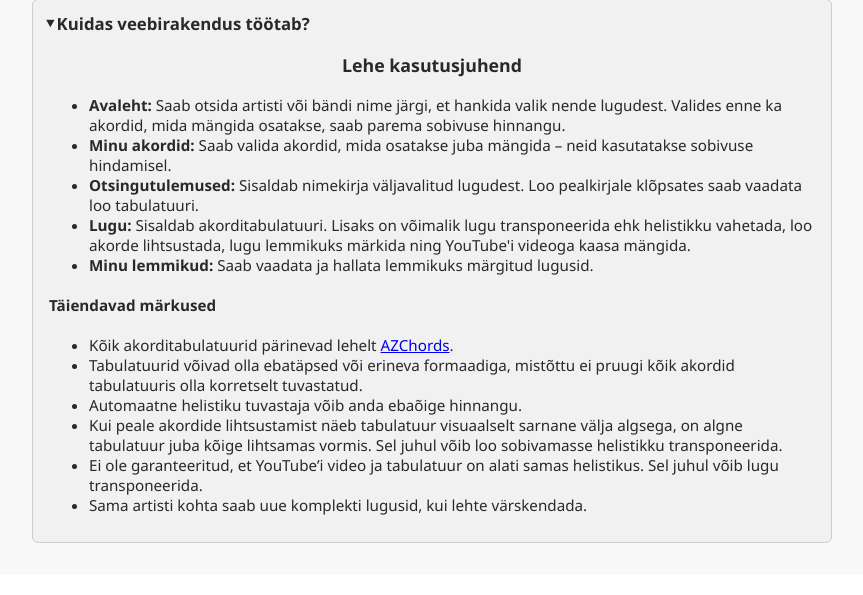
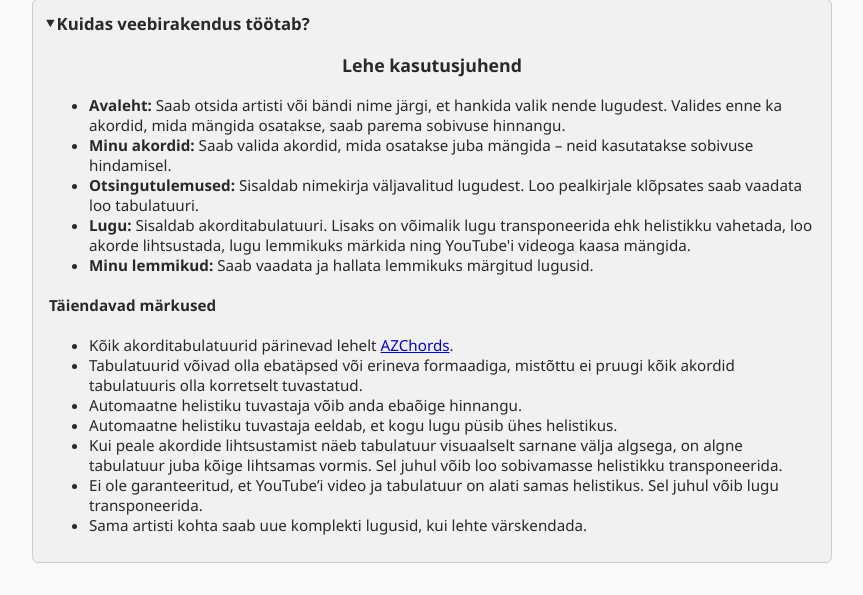
Before and after one commit to RasmusMeos/guitar-app, a Flask app: page /search in a window 1280 px wide, after a click on "Kuidas veebirakendus töötab?". Shown: the part 259-854 px from the top of the page, without its empty margins (208-1071 px from the left). Before the commit the page ends 802 px from the top, so only its background shows below. Run offline with Flask 3, Linux system fonts and the light colour scheme; the visitor is signed in with stand-in values (Sample User, id 1).

Commit message:
Lisamärkus

```diff
--- a/templates/partials/summary.html
+++ b/templates/partials/summary.html
@@ -15,6 +15,7 @@
       <li>Kõik akorditabulatuurid pärinevad lehelt <a href="https://www.azchords.com/" target="_blank" rel="noopener noreferrer">AZChords</a>.</li>
       <li>Tabulatuurid võivad olla ebatäpsed või erineva formaadiga, mistõttu ei pruugi kõik akordid tabulatuuris olla korretselt tuvastatud.</li>
       <li>Automaatne helistiku tuvastaja võib anda ebaõige hinnangu.</li>
+      <li>Automaatne helistiku tuvastaja eeldab, et kogu lugu püsib ühes helistikus.</li>
       <li>Kui peale akordide lihtsustamist näeb tabulatuur visuaalselt sarnane välja algsega, on algne tabulatuur juba kõige lihtsamas vormis. Sel juhul võib loo sobivamasse helistikku transponeerida.</li>
       <li>Ei ole garanteeritud, et YouTube’i video ja tabulatuur on alati samas helistikus. Sel juhul võib lugu transponeerida.</li>
       <li>Sama artisti kohta saab uue komplekti lugusid, kui lehte värskendada.</li>
```
